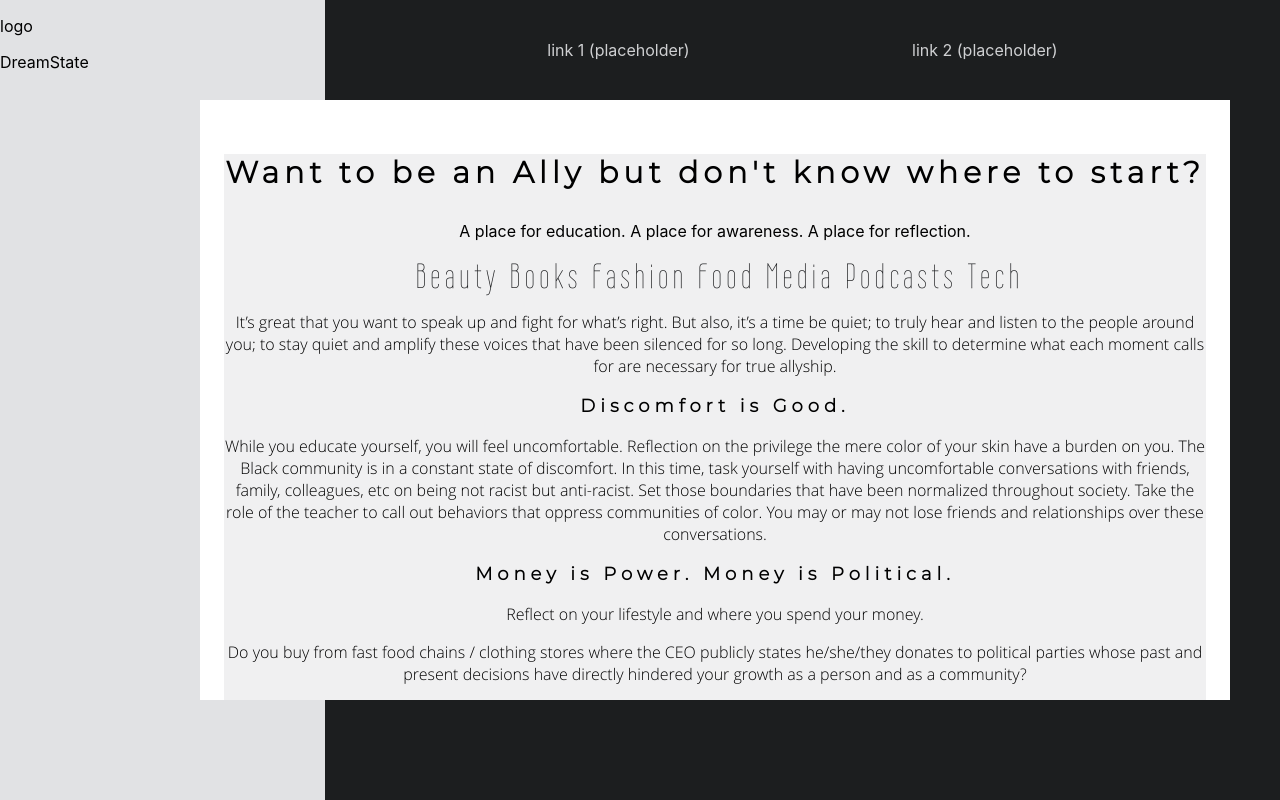
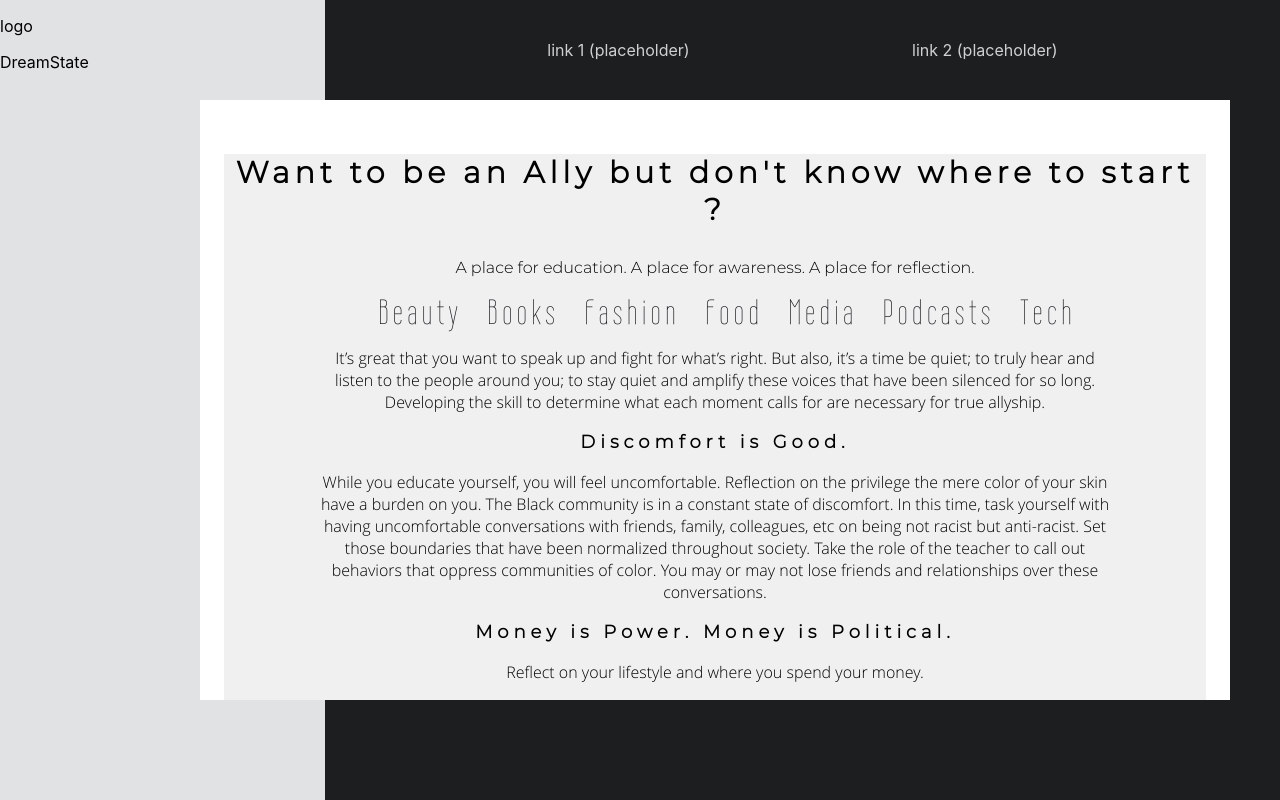
Before and after one commit to llukkah/DreamState, a React (Create React App) app in the folder client/: page /Interpret in a window 1280 px wide. Built offline with nearby package versions, Linux system fonts and the light colour scheme.

Commit message:
Edited main Interpet CSS / cleaned up code

```diff
--- a/client/src/Components/Interpret.css
+++ b/client/src/Components/Interpret.css
@@ -10,9 +10,9 @@
     font-size: 30px;
     font-weight: 700;
 }
-.interpret-main-title-2 {
+.interpret-title-2 {
+    /* font-family: "OpenSans-Light", sans-serif; */
     font-family: 'Montserrat-Light';
-    margin-top: 0;
 }
 .interpret-main-header {
     letter-spacing: 5px;
@@ -29,6 +29,10 @@
     font-size: 35px;
     color: #1D1E20;
     letter-spacing: 5px;
-    /* margin-top: 30px; */
-    margin-left: 10px;
+    margin-left: 25px;
 }
+
+.interpret-div {
+    margin: 0 auto;
+    width: 800px;
+}
--- a/client/src/Components/Interpret.jsx
+++ b/client/src/Components/Interpret.jsx
@@ -1,14 +1,12 @@
-
 import React from "react";
 import "./Interpret.css";
 import "./Shared/Layout.css";
 import { Link } from "react-router-dom";
 
 export default function Interpret () {
-
     return (
     <div class="interpret-body">
-    <p class="interpret-title">Want to be an Ally but don't know where to start?</p>
+        <p class="interpret-title">Want to be an Ally but don't know where to start ?</p>
         <p class="interpret-title-2">A place for education.  A place for awareness.  A place for reflection.</p>
         <Link to="/Beauty" class="interpret-links">Beauty</Link>
         <Link to="/Books" class="interpret-links">Books</Link>
@@ -18,27 +16,32 @@ export default function Interpret () {
         <Link to="/Podcast" class="interpret-links">Podcasts</Link>
         <Link to="/Tech" class="interpret-links">Tech</Link>
 
+        <div class="interpret-div">
             <p class="interpret-text">It’s great that you want to speak up and fight for what’s right.  But also, it’s a time be quiet;  to truly hear and listen to the people around you; to stay quiet and amplify these voices that have been silenced for so long.  Developing the skill to determine what each moment calls for are necessary for true allyship.</p>
+        </div>
 
         <p class="interpret-main-header">Discomfort is Good.</p>
+        <div class="interpret-div">
             <p class="interpret-text">While you educate yourself, you will feel uncomfortable.  Reflection on the privilege the mere color of your skin have a burden on you.  The Black community is in a constant state of discomfort.  In this time, task yourself with having uncomfortable conversations with friends, family, colleagues, etc on being not racist but anti-racist. Set those boundaries that have been normalized throughout society.  Take the role of the teacher to call out behaviors that oppress communities of color.  You may or may not lose friends and relationships over these conversations.</p>
+        </div>
 
         <p class="interpret-main-header">Money is Power. Money is Political.</p>
+        <div class="interpret-div">
             <p class="interpret-text">Reflect on your lifestyle and where you spend your money.</p>
             <p class="interpret-text">Do you buy from fast food chains / clothing stores where the CEO publicly states he/she/they donates to political parties whose past and present decisions have directly hindered your growth as a person and as a community?</p>
             <p class="interpret-text">	What festivals, concerts, movies or other forms of entertainment degrade the image of POC/marginalized communities?  Support of independent artists whose stories are real and authentic will become the norm if it is supported and demanded.</p>
-<p class="interpret-text">	It’s imperative to do research and be mindful of where our money goes.  </p>
-
+            <p class="interpret-text">It’s imperative to do research and be mindful of where our money goes.</p>
             <p class="interpret-text">That’s the bottom dollar.</p>
+        </div>
 
         <p class="interpret-main-header">Use Your Privilege.</p>
+        <div class="interpret-div">
             <p class="interpret-text">It is obvious that not everyone has the same amount of privilege.  Use whatever privilege life has granted you.</p>
             <p class="interpret-text">Can you vote? Vote for progressive change.</p>
             <p class="interpret-text">Own a car?  Offer rides to make sure people get to their destination safely, drop off resources and supplies to organizations / protests / gatherings.</p>
             <p class="interpret-text">Access to a phone?  Call to senators to demand change, state attorneys to demand justice from criminal cops.</p>
             <p class="interpret-text">Mobile in any shape or form?  Join a protest and show your solidarity and support against the killing of black people.</p>
-
-
+        </div>
     </div>
     );
 }
```
Lines whose indentation alone changed are shown as unchanged.
